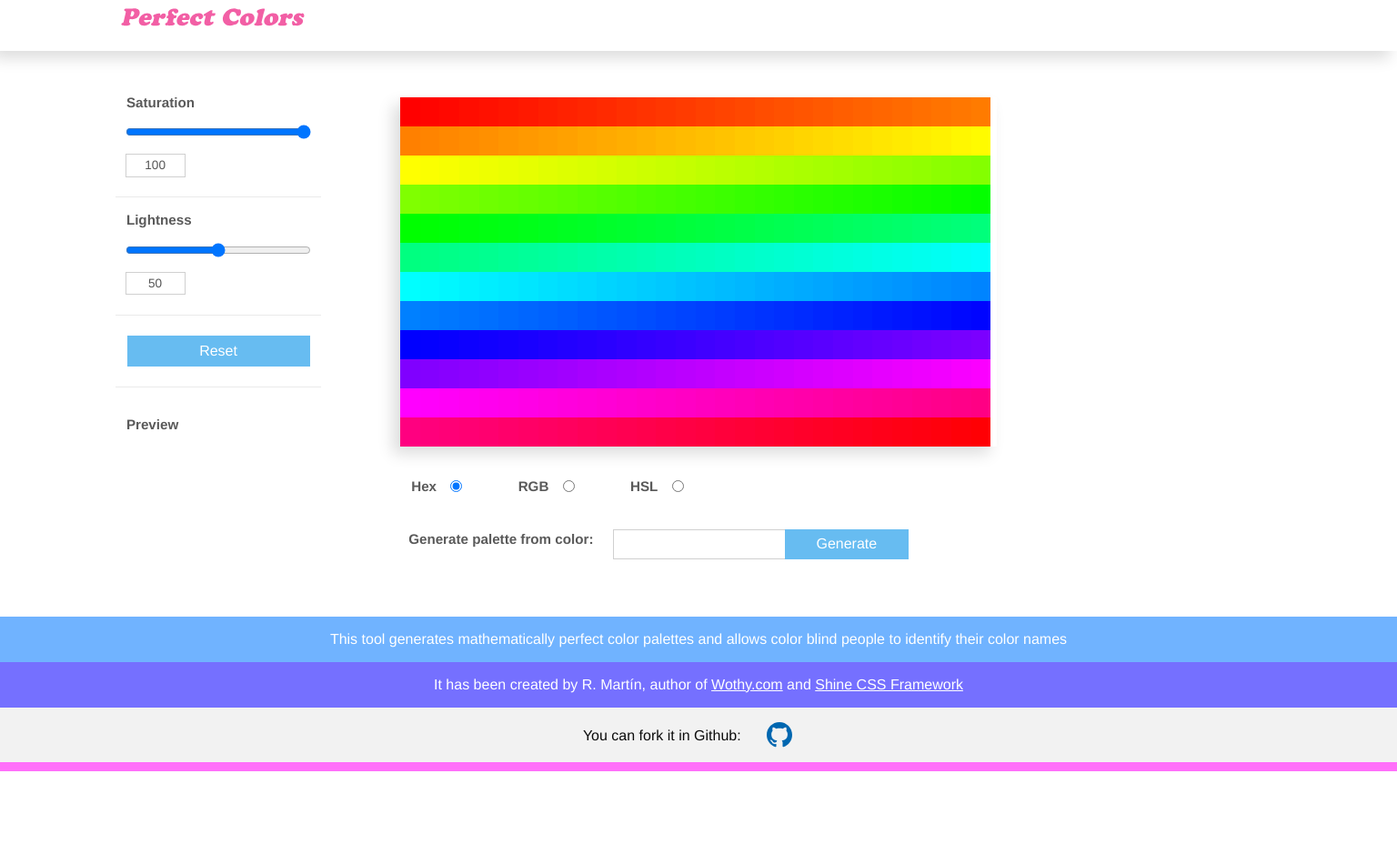
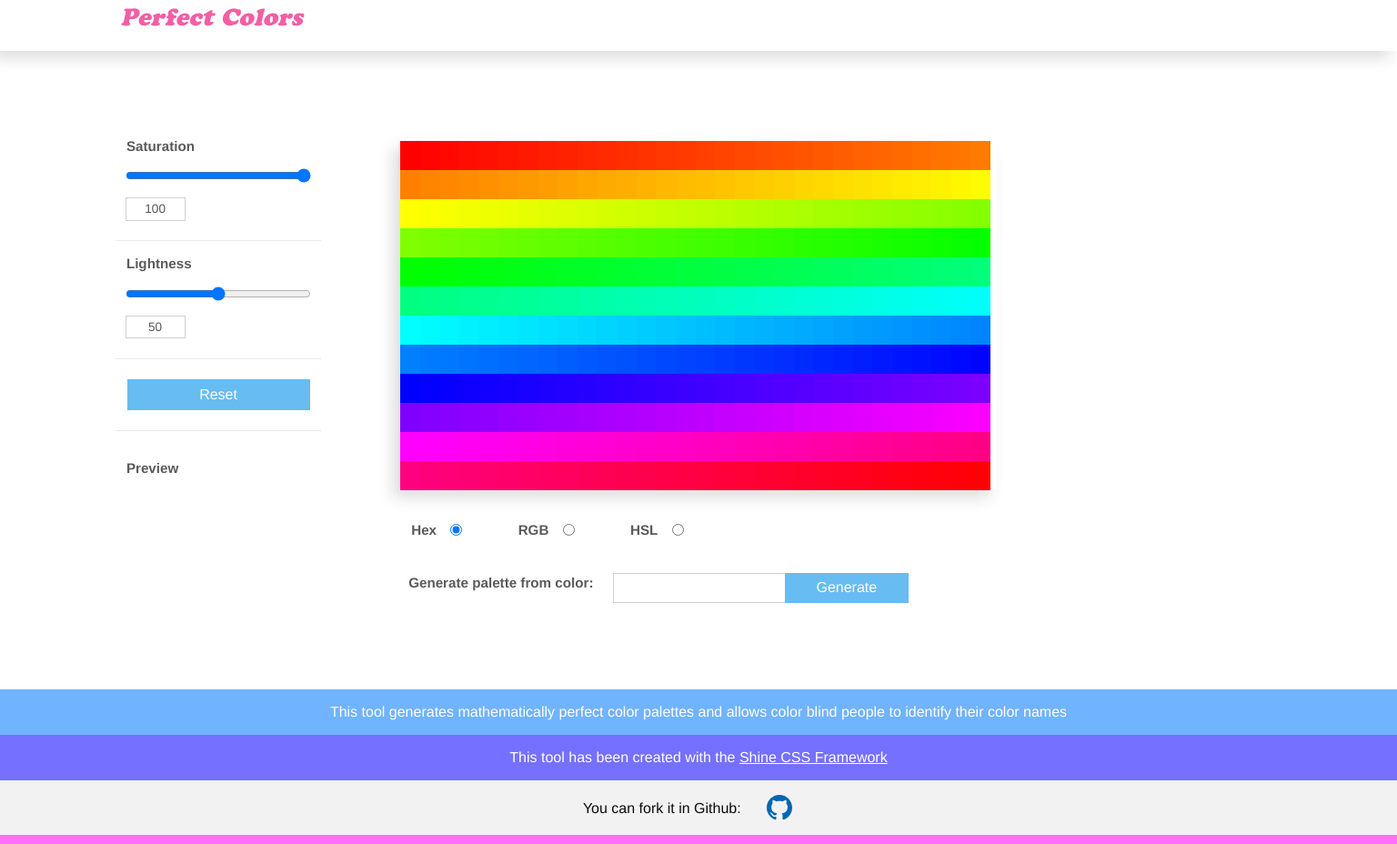
Before and after one commit to rmmfree/perfect_colors, a plain HTML site: page index.html in a window 1536 px wide. Shown: the part 13-941 px from the top of the page at 91% size. Before the commit the page ends 861 px from the top, so only its background shows below. Drawn offline with nearby package versions, Linux system fonts and the light colour scheme.

Commit message:
Some improvements added

```diff
--- a/css/shine.css
+++ b/css/shine.css
@@ -1207,6 +1207,12 @@ ul.table-cell > li
   .col-lg-22 { width: 91.66%; }
   .col-lg-23 { width: 95.83%; }
   .col-lg-24 { width: 100%; }
+
+  .container
+  {
+    margin: 5em auto 3em;
+    overflow: auto;
+  }
 }
 
 /************ End Large Screen ***********/
--- a/index.html
+++ b/index.html
@@ -512,7 +512,8 @@
   </div>
   <div class="empty-row"></div>
   <div class="empty-row"></div>
-  <div class="container col-22 col-sm-22 col-xm-22 center">
+  <div class="container">
+    <div class="col-22 col-sm-22 col-xm-22 center">
       <div class="col-6 col-sm-6 md-padding">
         <div class="control-group col-17 center">
           <label for="saturation">Saturation</label>
@@ -588,14 +589,17 @@
         </div>
       </div>
     </div>
+  </div>
+  <div class="col-24 no-bottom-padding">
     <div class="row blue-bg white text-center">This tool generates mathematically perfect color palettes and allows color blind people to identify their color names</div>
-  <div class="row indigo-bg text-center white">It has been created by R. Martín, author of <a class="white underline" title="wothy.com" href="https://wothy.com">Wothy.com</a> and <a class="white underline" title="Shine CSS" href="http://rmmfree.github.io/shine_css/">Shine CSS Framework</a></div>
+    <div class="row indigo-bg text-center white">This tool has been created with the <a class="white underline" title="Shine CSS" href="http://rmmfree.github.io/shine_css/">Shine CSS Framework</a></div>
     <div class="row lightgrey-bg text-center"><span class="md-vt-padding grey">You can fork it in Github:</span>
       <a class="lg-lt-padding octicon" href="https://github.com/rmmfree/perfectcolors">
         <svg aria-hidden="true" class="octicon octicon-mark-github" height="28" version="1.1" viewBox="0 0 16 16" width="28"><path d="M8 0C3.58 0 0 3.58 0 8c0 3.54 2.29 6.53 5.47 7.59 0.4 0.07 0.55-0.17 0.55-0.38 0-0.19-0.01-0.82-0.01-1.49-2.01 0.37-2.53-0.49-2.69-0.94-0.09-0.23-0.48-0.94-0.82-1.13-0.28-0.15-0.68-0.52-0.01-0.53 0.63-0.01 1.08 0.58 1.23 0.82 0.72 1.21 1.87 0.87 2.33 0.66 0.07-0.52 0.28-0.87 0.51-1.07-1.78-0.2-3.64-0.89-3.64-3.95 0-0.87 0.31-1.59 0.82-2.15-0.08-0.2-0.36-1.02 0.08-2.12 0 0 0.67-0.21 2.2 0.82 0.64-0.18 1.32-0.27 2-0.27 0.68 0 1.36 0.09 2 0.27 1.53-1.04 2.2-0.82 2.2-0.82 0.44 1.1 0.16 1.92 0.08 2.12 0.51 0.56 0.82 1.27 0.82 2.15 0 3.07-1.87 3.75-3.65 3.95 0.29 0.25 0.54 0.73 0.54 1.48 0 1.07-0.01 1.93-0.01 2.2 0 0.21 0.15 0.46 0.55 0.38C13.71 14.53 16 11.53 16 8 16 3.58 12.42 0 8 0z"></path></svg>
       </a>
     </div>
     <div class="magenta-bg xm-padding"></div>
+  </div>
   <div class="dark-background" title="Click anywhere to close"></div>
 </body>
 </html>
```
Lines whose indentation alone changed are shown as unchanged.
